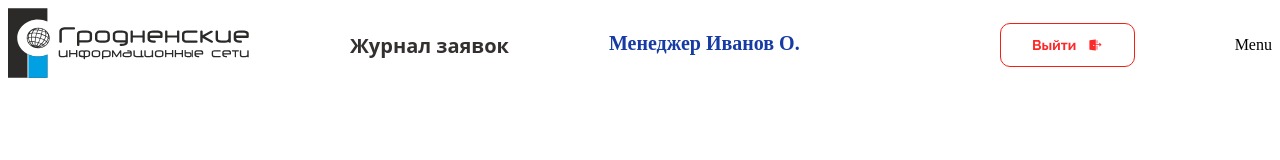
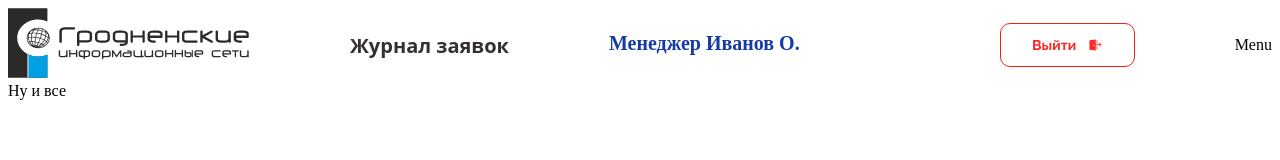
Before and after one commit to victoria-vasilevskaya/react-project, a React (Create React App) app: page / in a window 1280 px wide. Shown: the top 160 px of the page. Built offline with nearby package versions, Linux system fonts and the light colour scheme.

Commit message:
НУ вот и все

```diff
--- a/src/App.js
+++ b/src/App.js
@@ -6,6 +6,7 @@ function App() {
     <div className="app">
       <div className="app-container">
         <Header />
+        Ну и все
         <div className="content">
           <div className="content-container">
 
```
